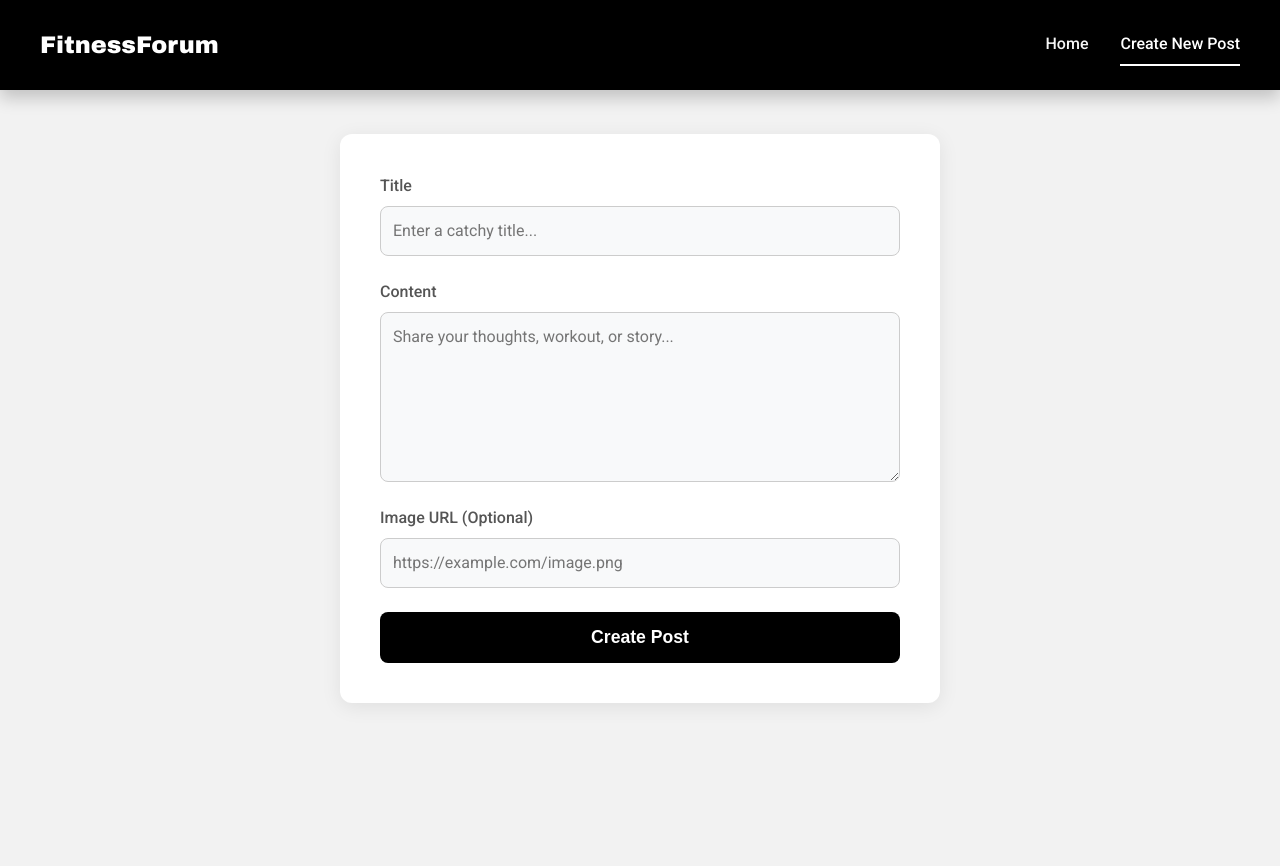
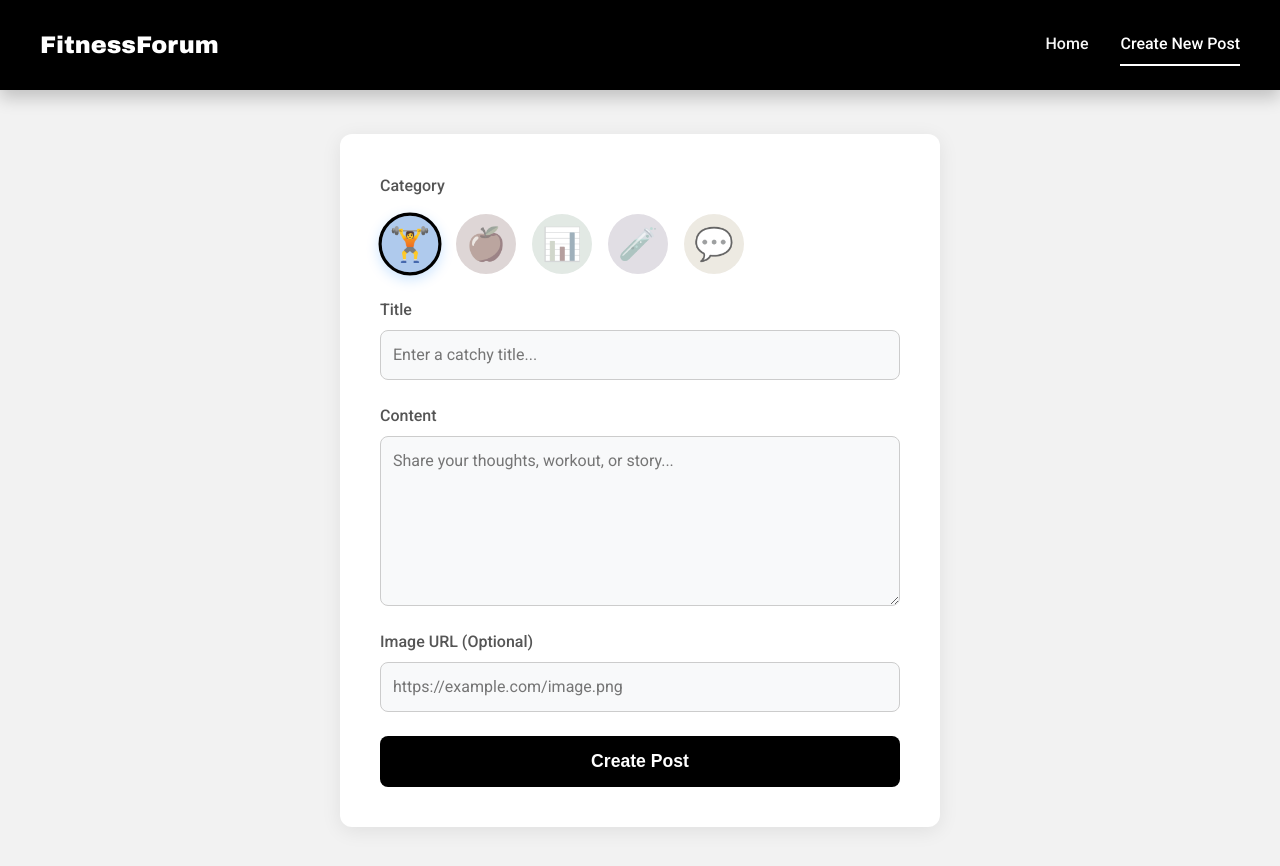
Before and after one commit to KelvinMathew2004/Fitness-Forum, a React (Vite) app: page /new in a window 1280 px wide. Shown: the top 866 px of the page. Before the commit the page ends 800 px from the top, so only its background shows below. Built offline with nearby package versions, Linux system fonts and the light colour scheme; the HTML template or start-up script is replaced by a standard one.

Commit message:
Added categories and custom look to the cards based off it

```diff
--- a/src/components/Card.css
+++ b/src/components/Card.css
@@ -1,4 +1,5 @@
 .Card {
+    position: relative;
     background-color: #fff;
     box-shadow: 0 2px 10px rgba(0, 0, 0, 0.05);
     background-size: cover;
@@ -20,7 +21,7 @@
 }
 
 .card-content {
-    padding: 1.5rem;
+    padding: 1.5rem 5rem 1.5rem 1.5rem;
     display: flex;
     flex-direction: column;
     width: 100%;
@@ -28,10 +29,33 @@
     background: rgba(255, 255, 255, 0.90);
 }
 
+.card-category-icon {
+    position: absolute;
+    top: 1rem;
+    right: 1rem;
+    z-index: 3; /* Ensure it's on top of the card-content overlay */
+
+    width: 44px;
+    height: 44px;
+
+    display: flex;
+    justify-content: center;
+    align-items: center;
+    font-size: 2rem;
+    user-select: none; /* Prevents the emoji from being selected as text */
+}
+
+.workouts-color { background-color: rgba(167, 197, 235, 0.90); } /* Light Blue */
+.nutrition-color { background-color: rgba(243, 166, 166, 0.90); } /* Light Red */
+.progress-color { background-color: rgba(162, 228, 184, 0.90); } /* Light Green */
+.science-color { background-color: rgba(217, 184, 243, 0.90); } /* Light Purple */
+.general-color { background-color: rgba(245, 214, 143, 0.90); } /* Light Orange */
+
 .card-time {
     font-size: 0.8rem;
-    color: #888;
+    color: #525252;
     margin: 0 0 0.75rem 0;
+    text-shadow: #ffffff 0 1px 2px;
 }
 
 .card-title {
@@ -40,13 +64,16 @@
     color: #333;
     margin: 0 0 1rem 0;
     line-height: 1.3;
+    text-shadow: #ffffff 0 1px 2px;
+    text-wrap: balance;
 }
 
 .card-likes {
     margin-top: auto;
     padding-top: 1rem;
     font-size: 0.9rem;
-    font-weight: bold;
+    font-weight: bolder;
     color: #555;
     align-self: flex-start;
+    text-shadow: #ffffff 0 1px 2px;
 }
--- a/src/components/Card.jsx
+++ b/src/components/Card.jsx
@@ -17,15 +17,28 @@ const timeAgo = (dateString) => {
     return `${days}d ago`;
 };
 
+const categories = [
+    { name: 'Workouts', emoji: '🏋️', colorClass: 'workouts-color' },
+    { name: 'Nutrition', emoji: '🍎', colorClass: 'nutrition-color' },
+    { name: 'Progress', emoji: '📊', colorClass: 'progress-color' },
+    { name: 'Science', emoji: '🧪', colorClass: 'science-color' },
+    { name: 'General', emoji: '💬', colorClass: 'general-color' }
+];
 
-const Card = ({ id, createdAt, title, likes, image }) => {
+
+const Card = ({ id, createdAt, title, likes, image, category }) => {
     const cardStyle = image
         ? { backgroundImage: `url(${image})` }
         : {};
 
+    const categoryDetails = categories.find(cat => cat.name === category) || categories.find(cat => cat.name === 'General');
+
     return (
         <Link to={`/post/${id}`} className="Card" style={cardStyle}>
-            <div className="card-content">
+            <div className="card-category-icon" title={categoryDetails.name}>
+                {categoryDetails.emoji}
+            </div>
+            <div className={`card-content ${categoryDetails.colorClass}`}>
                 <p className="card-time">{timeAgo(createdAt)}</p>
                 <h2 className="card-title">{title}</h2>
                 <p className="card-likes">{likes || 0} {likes === 1 ? 'gain' : 'gains'}</p>
--- a/src/pages/HomePage.css
+++ b/src/pages/HomePage.css
@@ -17,10 +17,13 @@
 
 .filter-controls {
     display: flex;
-    justify-content: flex-end;
+    flex-wrap: wrap;
+    justify-content: center;
     align-items: center;
     gap: 1rem;
     margin-bottom: 2rem;
+    /* margin-right: 2rem;
+    margin-left: 2rem; */
 }
 
 .filter-controls span {
--- a/src/pages/HomePage.jsx
+++ b/src/pages/HomePage.jsx
@@ -122,10 +122,10 @@ const HomePage = () => {
                 </div>
 
                 {!loading && posts.length === 0 ? (
-                    <h2>No posts found.</h2>
+                    <h2 style={{ color: 'gray'}}>No posts found.</h2>
                 ) : (
                     posts.map((post) => (
-                        <Card key={post.id} id={post.id} createdAt={post.created_at} title={post.title} likes={post.likes} image={post.image}/>
+                        <Card key={post.id} id={post.id} createdAt={post.created_at} title={post.title} likes={post.likes} image={post.image} category={post.category}/>
                     ))
                 )}
             </main>
--- a/src/pages/NewPost.css
+++ b/src/pages/NewPost.css
@@ -87,3 +87,61 @@ button[type="submit"]:disabled {
     background-color: #a0c3e6;
     cursor: not-allowed;
 }
+
+
+/* CATEGORIES */
+
+.category-selector {
+    display: flex;
+    flex-wrap: wrap;
+    gap: 1rem;
+    margin-top: 0.5rem;
+}
+
+/* Base style for each circular button */
+.category-button {
+    width: 60px;
+    height: 60px;
+    border-radius: 50%;
+    border: 3px solid transparent;
+    cursor: pointer;
+    display: flex;
+    justify-content: center;
+    align-items: center;
+    transition: all 0.3s ease;
+}
+
+/* Style for the emoji inside the button */
+.category-button .emoji {
+    font-size: 2rem;
+    transition: transform 0.2s ease;
+    /* Prevents the emoji from being selected as text */
+    user-select: none;
+}
+
+/* --- Interaction Styles --- */
+
+/* Make the emoji slightly bigger on hover */
+.category-button:hover .emoji {
+    transform: scale(1.1);
+}
+
+/* The desaturation effect for all non-selected buttons */
+.category-button.inactive {
+    filter: grayscale(80%);
+    opacity: 0.6;
+}
+
+/* Highlight the selected button */
+.category-button.active {
+    border-color: black; /* A bright blue to indicate selection */
+    transform: scale(1.05);
+    box-shadow: 0 4px 12px rgba(0, 123, 255, 0.2);
+}
+
+/* --- Specific Background Colors --- */
+.workouts-color { background-color: #a7c5eb; } /* Light Blue */
+.nutrition-color { background-color: #f3a6a6; } /* Light Red */
+.progress-color { background-color: #a2e4b8; } /* Light Green */
+.science-color { background-color: #d9b8f3; } /* Light Purple */
+.general-color { background-color: #f5d68f; } /* Light Orange */
--- a/src/pages/NewPost.jsx
+++ b/src/pages/NewPost.jsx
@@ -3,8 +3,17 @@ import { supabase } from '../client';
 import { useNavigate } from 'react-router-dom';
 import './NewPost.css';
 
+const categories = [
+    { name: 'Workouts', emoji: '🏋️', colorClass: 'workouts-color' },
+    { name: 'Nutrition', emoji: '🍎', colorClass: 'nutrition-color' },
+    { name: 'Progress', emoji: '📊', colorClass: 'progress-color' },
+    { name: 'Science', emoji: '🧪', colorClass: 'science-color' },
+    { name: 'General', emoji: '💬', colorClass: 'general-color' }
+];
+
 const NewPost = () => {
     const [post, setPost] = useState({ title: "", content: "", image_url: "" });
+    const [selectedCategory, setSelectedCategory] = useState(categories[0].name);
     const [loading, setLoading] = useState(false);
     const navigate = useNavigate();
 
@@ -25,7 +34,8 @@ const NewPost = () => {
             .insert({
                 title: post.title,
                 description: post.content,
-                image: post.image_url
+                image: post.image_url,
+                category: selectedCategory
             });
 
         if (error) {
@@ -41,6 +51,22 @@ const NewPost = () => {
         <div className="NewPost">
             <div className="form-container">
                 <form onSubmit={createPost}>
+                    <div className="form-group">
+                        <label>Category</label>
+                        <div className="category-selector">
+                            {categories.map((category) => (
+                                <button
+                                    key={category.name}
+                                    type="button"
+                                    className={`category-button ${category.colorClass} ${selectedCategory === category.name ? 'active' : 'inactive'}`}
+                                    onClick={() => setSelectedCategory(category.name)}
+                                    title={category.name}
+                                >
+                                    <span className="emoji" role="img" aria-label={category.name}>{category.emoji}</span>
+                                </button>
+                            ))}
+                        </div>
+                    </div>
                     <div className="form-group">
                         <label htmlFor="title">Title</label>
                         <input
--- a/src/pages/PostDetails.css
+++ b/src/pages/PostDetails.css
@@ -116,6 +116,12 @@
     resize: vertical;
 }
 
+.comment-form textarea:focus {
+    outline: none;
+    border-color: whitesmoke;
+    box-shadow: 0 0 0 3px rgba(0, 123, 255, 0.2);
+}
+
 .comment-form button {
     align-self: flex-end;
     background-color: black;
```
